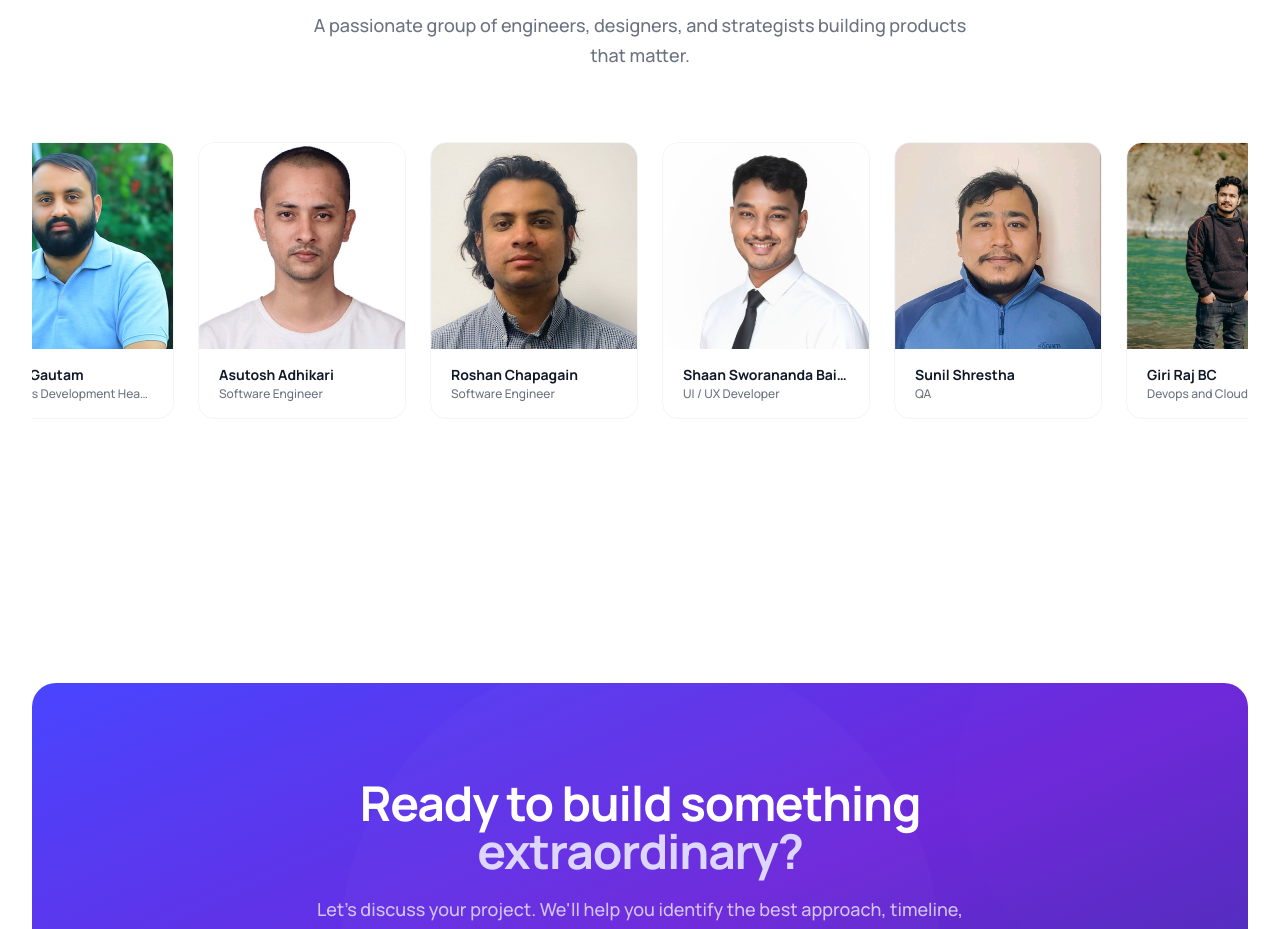
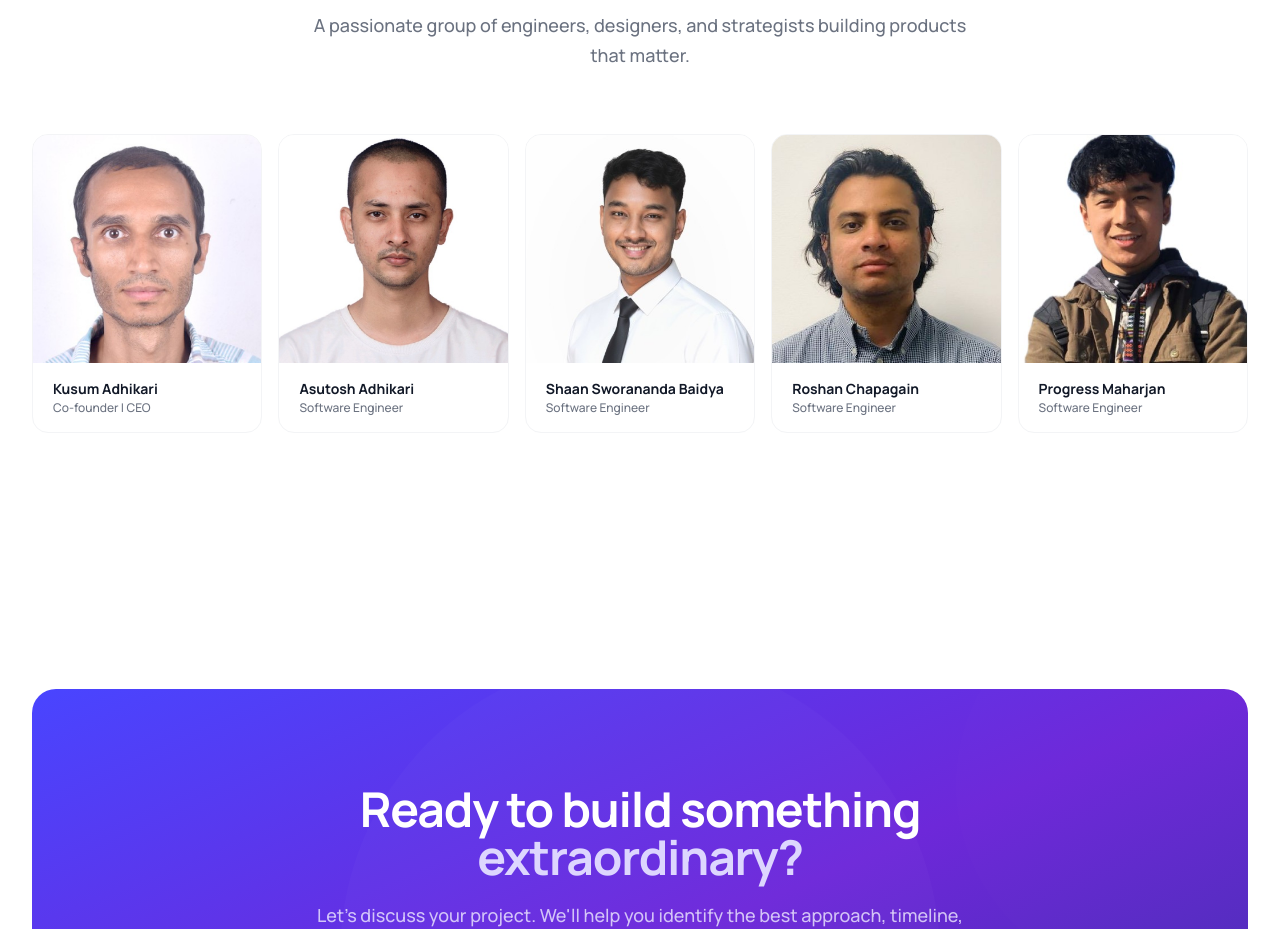
Before and after one commit to BaidyaSworanandaShaan/af-interactive-website, a React (Vite) app: page / in a window 1280 px wide. Shown: the part 3920-4849 px from the top of the page. Built offline with nearby package versions, Linux system fonts and the light colour scheme.

Commit message:
Team Updated.

```diff
--- a/src/components/sections/OurTeamSection.tsx
+++ b/src/components/sections/OurTeamSection.tsx
@@ -1,4 +1,3 @@
-import { useState } from "react";
 import { Linkedin } from "lucide-react";
 import { Container, Reveal, SectionHeading } from "../ui";
 
@@ -17,24 +16,24 @@ interface TeamMember {
 const teamMembers: TeamMember[] = [
   {
     name: "Kusum Adhikari",
-    role: "Director of Engineering | Co-founder",
+    role: "Co-founder | CEO",
     image: `${import.meta.env.BASE_URL}team/kusum.jpg`,
     linkedin: "https://www.linkedin.com/in/kusum-adhikari-96171b23/",
     gradient: "from-brand-500 via-indigo-500 to-purple-600",
   },
-  {
-    name: "Pratik Gautam",
-    role: "Business Development Head | Co-founder",
-    image: `${import.meta.env.BASE_URL}team/pratik.png`,
-    linkedin: "https://www.linkedin.com/in/pratik-gautam-599476154/",
-    gradient: "from-violet-500 via-brand-500 to-indigo-600",
-  },
+
   {
     name: "Asutosh Adhikari",
     role: "Software Engineer",
     image: `${import.meta.env.BASE_URL}team/asutosh.jpg`,
     linkedin: "https://www.linkedin.com/in/asutoshadhikari/",
     gradient: "from-indigo-500 via-purple-500 to-pink-500",
+  },  {
+    name: "Shaan Sworananda Baidya",
+    role: "Software Engineer",
+    image: `${import.meta.env.BASE_URL}team/shaan.jpg`,
+    linkedin: "https://www.linkedin.com/in/shaan-sworananda-baidya-045988322/",
+    gradient: "from-purple-600 via-pink-500 to-rose-500",
   },
   {
     name: "Roshan Chapagain",
@@ -44,40 +43,23 @@ const teamMembers: TeamMember[] = [
     gradient: "from-brand-600 via-teal-500 to-cyan-500",
   },
   {
-    name: "Shaan Sworananda Baidya",
-    role: "UI / UX Developer",
-    image: `${import.meta.env.BASE_URL}team/shaan.jpg`,
-    linkedin: "https://www.linkedin.com/in/shaan-sworananda-baidya-045988322/",
-    gradient: "from-purple-600 via-pink-500 to-rose-500",
-  },
-  {
-    name: "Sunil Shrestha",
-    role: "QA",
-    image: `${import.meta.env.BASE_URL}team/sunil.jpg`,
-    linkedin: "https://www.linkedin.com/in/sunil-shrestha-682594134/",
-    gradient: "from-teal-500 via-brand-500 to-violet-500",
-  },
-  {
-    name: "Giri Raj BC",
-    role: "Devops and Cloud Solution ",
-    image: `${import.meta.env.BASE_URL}team/girirajbc.jpg`,
-    linkedin: "https://www.linkedin.com/in/giri-raj-bc-82a7371b6/",
-    gradient: "from-teal-500 via-brand-500 to-violet-500",
-  },
-  {
-    name: "Saugat Subba",
-    role: "Graphic Designer | Social Media Manager",
-    image: "",
-    linkedin: "https://www.linkedin.com/in/saugat-subba-34939b32a/",
-    gradient: "from-teal-500 via-brand-500 to-violet-500",
-  },
+    name: "Progress Maharjan",
+    role: "Software Engineer",
+    image: `${import.meta.env.BASE_URL}team/progress.jpg`,
+    linkedin: "https://linkedin.com",
+    gradient: "from-brand-600 via-teal-500 to-cyan-500",
+  }
+
+
+
+
 ];
 
 // ─── Card ─────────────────────────────────────────────────────────────────────
 
 function TeamCard({ member }: { member: TeamMember }) {
   return (
-    <div className="group relative mx-3 flex-shrink-0 w-48 md:w-52 rounded-2xl overflow-hidden bg-white dark:bg-gray-900 border border-gray-100 dark:border-gray-800 hover:-translate-y-1 hover:border-brand-200 dark:hover:border-brand-800 transition-all duration-300">
+    <div className="group relative w-full rounded-2xl overflow-hidden bg-white dark:bg-gray-900 border border-gray-100 dark:border-gray-800 hover:-translate-y-1 hover:border-brand-200 dark:hover:border-brand-800 transition-all duration-300">
       {/* ── Square image / placeholder ── */}
       <div className="relative aspect-square overflow-hidden">
         {member.image ? (
@@ -143,11 +125,6 @@ function TeamCard({ member }: { member: TeamMember }) {
 // ─── Section ──────────────────────────────────────────────────────────────────
 
 export default function OurTeamSection() {
-  const [paused, setPaused] = useState(false);
-
-  // Duplicate for seamless infinite loop
-  const track = [...teamMembers, ...teamMembers];
-
   return (
     <section id="team" className="py-24 lg:py-32 overflow-hidden scroll-mt-20">
       <Container>
@@ -159,27 +136,10 @@ export default function OurTeamSection() {
           />
         </Reveal>
 
-        {/* Marquee — contained within layout margins */}
-        <div
-          className="relative mt-12 overflow-hidden"
-          onMouseEnter={() => setPaused(true)}
-          onMouseLeave={() => setPaused(false)}
-        >
-          {/* Scrolling track */}
-          <div className="overflow-hidden">
-            <div
-              className="flex items-stretch py-2"
-              style={{
-                animation: "marquee 40s linear infinite",
-                animationPlayState: paused ? "paused" : "running",
-                width: "max-content",
-              }}
-            >
-              {track.map((member, i) => (
-                <TeamCard key={`${member.name}-${i}`} member={member} />
-              ))}
-            </div>
-          </div>
+        <div className="mt-12 grid grid-cols-2 gap-4 sm:grid-cols-2 md:grid-cols-3 lg:grid-cols-5">
+          {teamMembers.map((member) => (
+            <TeamCard key={member.name} member={member} />
+          ))}
         </div>
       </Container>
     </section>
```
Also changed, not shown: public/team/progress.jpg (added).
